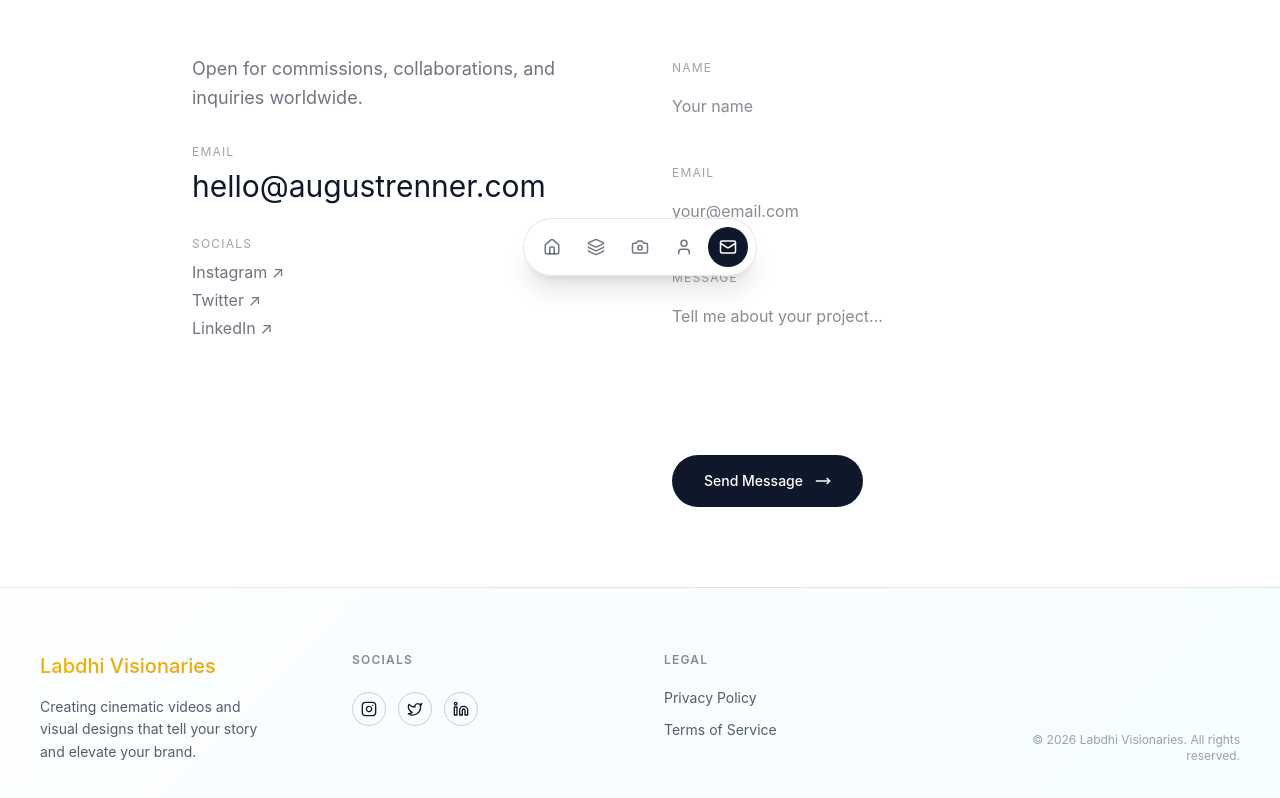
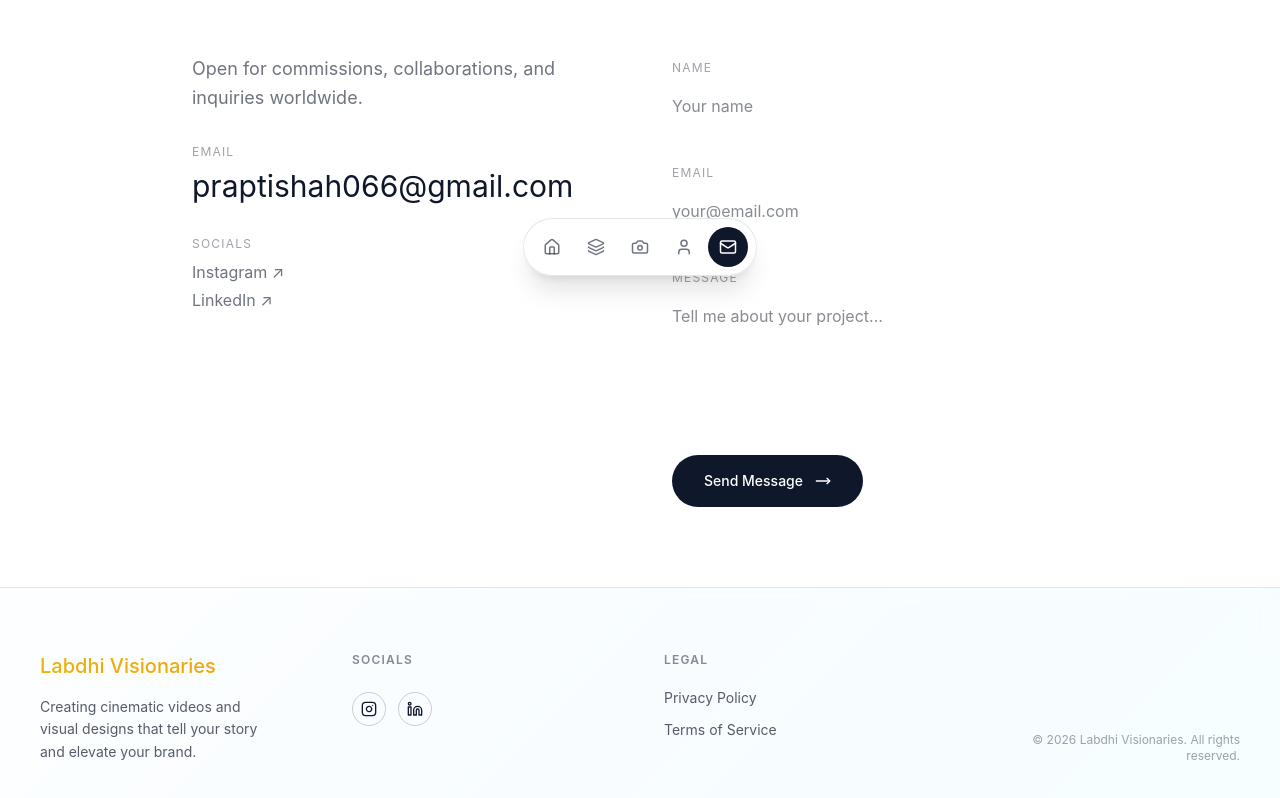
Before and after one commit to krishsheth23/labdhivisons_portfolio, a Next.js app: page /contact in a window 1280 px wide. Shown: the part 500-1298 px from the top of the page. Built offline with nearby package versions, Linux system fonts and the light colour scheme.

Commit message:
Updated link

```diff
--- a/app/contact/page.tsx
+++ b/app/contact/page.tsx
@@ -18,16 +18,15 @@ export default function ContactPage() {
                         </p>
                         <div className="space-y-2">
                             <div className="text-xs text-mercury/40 uppercase tracking-widest">Email</div>
-                            <a href="mailto:hello@augustrenner.com" className="text-2xl md:text-3xl text-mercury hover:text-mercury/60 transition-colors block">
-                                hello@augustrenner.com
+                            <a href="mailto:praptishah066@gmail.com" className="text-2xl md:text-3xl text-mercury hover:text-mercury/60 transition-colors block">
+                                praptishah066@gmail.com
                             </a>
                         </div>
                         <div className="space-y-2">
                             <div className="text-xs text-mercury/40 uppercase tracking-widest">Socials</div>
                             <div className="flex flex-col gap-1 text-mercury/60">
-                                <a href="#" className="hover:text-mercury w-fit">Instagram ↗</a>
-                                <a href="#" className="hover:text-mercury w-fit">Twitter ↗</a>
-                                <a href="#" className="hover:text-mercury w-fit">LinkedIn ↗</a>
+                                <a href="https://www.instagram.com/labdhi_visionaries?igsh=MXF2NXUxY2ZhNTR6eg==" target="_blank" rel="noopener noreferrer" className="hover:text-mercury w-fit">Instagram ↗</a>
+                                <a href="https://www.linkedin.com/in/prapti-shah-001965231?utm_source=share&utm_campaign=share_via&utm_content=profile&utm_medium=ios_app" target="_blank" rel="noopener noreferrer" className="hover:text-mercury w-fit">LinkedIn ↗</a>
                             </div>
                         </div>
                     </div>
--- a/app/layout.tsx
+++ b/app/layout.tsx
@@ -14,8 +14,8 @@ const playfair = Playfair_Display({
 });
 
 export const metadata: Metadata = {
-  title: "August Renner — Photographer",
-  description: "Fashion & editorial photographer crafting bold, refined imagery.",
+  title: "Prapti Shah — Video Editor and Filmmaker",
+  description: "Video Editor and Filmmaker with professional training in Animation & VFX.",
 };
 
 export default function RootLayout({
--- a/components/Footer.tsx
+++ b/components/Footer.tsx
@@ -15,13 +15,10 @@ export default function Footer() {
                 <div className="flex flex-col gap-4">
                     <h4 className="text-xs uppercase tracking-widest text-mercury/50 font-semibold mb-2">Socials</h4>
                     <div className="flex gap-3">
-                        <Link href="#" className="p-2 border border-mercury/20 rounded-full hover:bg-gradient-to-r hover:from-swirl hover:to-laser hover:text-white hover:border-transparent transition-all">
+                        <Link href="https://www.instagram.com/labdhi_visionaries?igsh=MXF2NXUxY2ZhNTR6eg==" target="_blank" rel="noopener noreferrer" className="p-2 border border-mercury/20 rounded-full hover:bg-gradient-to-r hover:from-swirl hover:to-laser hover:text-white hover:border-transparent transition-all">
                             <Instagram size={16} />
                         </Link>
-                        <Link href="#" className="p-2 border border-mercury/20 rounded-full hover:bg-gradient-to-r hover:from-swirl hover:to-laser hover:text-white hover:border-transparent transition-all">
-                            <Twitter size={16} />
-                        </Link>
-                        <Link href="#" className="p-2 border border-mercury/20 rounded-full hover:bg-gradient-to-r hover:from-swirl hover:to-laser hover:text-white hover:border-transparent transition-all">
+                        <Link href="https://www.linkedin.com/in/prapti-shah-001965231?utm_source=share&utm_campaign=share_via&utm_content=profile&utm_medium=ios_app" target="_blank" rel="noopener noreferrer" className="p-2 border border-mercury/20 rounded-full hover:bg-gradient-to-r hover:from-swirl hover:to-laser hover:text-white hover:border-transparent transition-all">
                             <Linkedin size={16} />
                         </Link>
                     </div>
--- a/components/Gallery.tsx
+++ b/components/Gallery.tsx
@@ -6,14 +6,18 @@ import Image from "next/image";
 
 /* Using the URLs provided in the source HTML for now as placeholders */
 const IMAGES = [
-    "https://framerusercontent.com/images/tTsOBaKGSqBuHYl1KNQKr8isbs.png",
-    "https://framerusercontent.com/images/0Va0F0TnXbfN2AupsEn7DJIl7pc.png",
-    "https://framerusercontent.com/images/tpoRRaplw45Qxbuhtf22IMQwi8.png",
-    "https://framerusercontent.com/images/zrBGK7oX2gwQPf5SQRSOfbkTjjY.png",
-    "https://framerusercontent.com/images/RbcBpcIiKSLozibWqFpP6ItUFWY.png",
-    "https://framerusercontent.com/images/08cMXLzsLsxSOYBugaBIuvQbM.png",
-    "https://framerusercontent.com/images/DA6gpmF5zC0WZ5S1zLWCKOCU.jpeg",
-    "https://framerusercontent.com/images/gJutA4fKgkN4S7Q93bbnfDZwDdo.jpeg",
+    "https://drive.google.com/thumbnail?id=1HLOnhU2dR29wa65O5GxaD_5SPMnIbs-M&sz=w800",
+    "https://drive.google.com/thumbnail?id=1LJMb649RrhPHl2_LGwcLL___iySqAtiD&sz=w800",
+    "https://drive.google.com/thumbnail?id=1Xvwq6EPVQrIdyaovNDms_msQn3ZVzgZQ&sz=w800",
+    "https://drive.google.com/thumbnail?id=1h0xItJ03qXMJY6AXs8I-X-5EraR36iKx&sz=w800",
+    "https://drive.google.com/thumbnail?id=1_ytneWQBdOIGa3cRnzvjsJpb-HGOLT7H&sz=w800",
+    "https://drive.google.com/thumbnail?id=1psonPQaiXfyivKNADRMjXig1mj_J9K7a&sz=w800",
+    "https://drive.google.com/thumbnail?id=1TL3vEt_KJviVWpnBmoIaIta_uGntHHUM&sz=w800",
+    "https://drive.google.com/thumbnail?id=1sN4ERfEMyOJKXPDA7jRy2y30HYTHOuGi&sz=w800",
+    "https://drive.google.com/thumbnail?id=1AbiyVZpKzrhY-818L8xRi8rQxHG-fJt9&sz=w800",
+    "https://drive.google.com/thumbnail?id=1kYhQIC4MlkPeWTHBKcShfFoftHeCaCBG&sz=w800",
+    "https://drive.google.com/thumbnail?id=1lZ-1qqusBZDBddji6BMQU6HxMXs7DrgW&sz=w800",
+    "https://drive.google.com/thumbnail?id=1mRg1k39UAoOSSaXdyYpTKfhHf8cvlTg_&sz=w800",
 ];
 
 export default function Gallery() {
```
